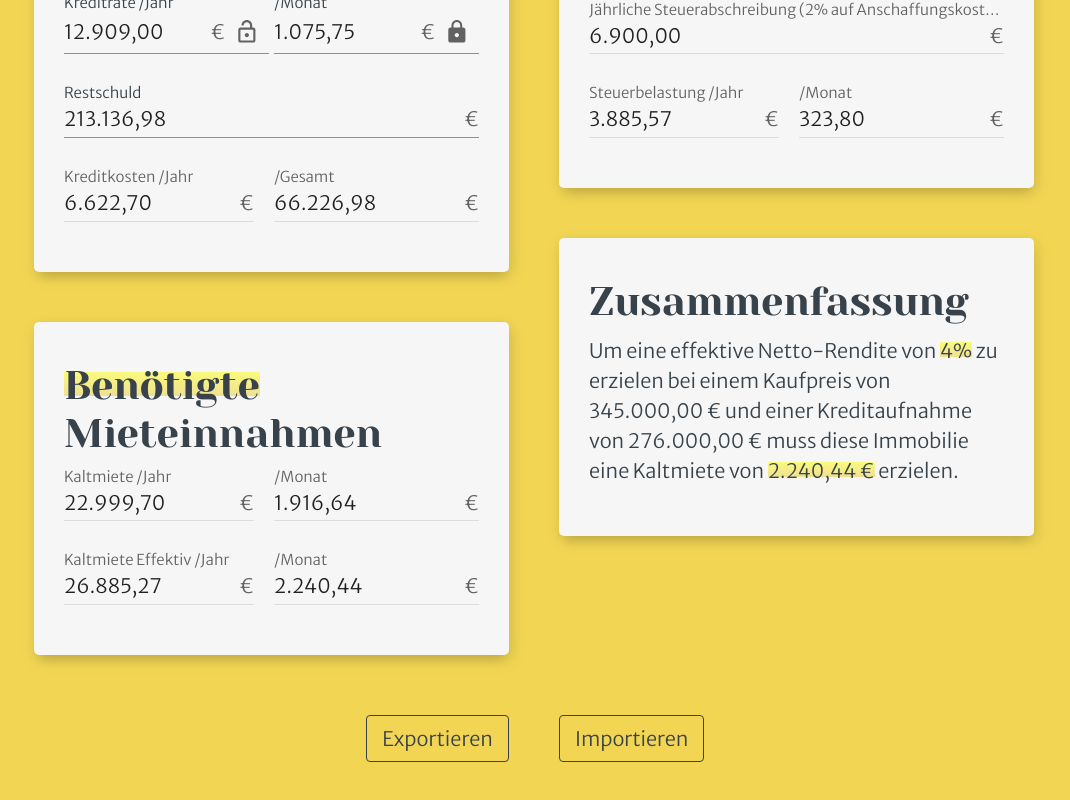
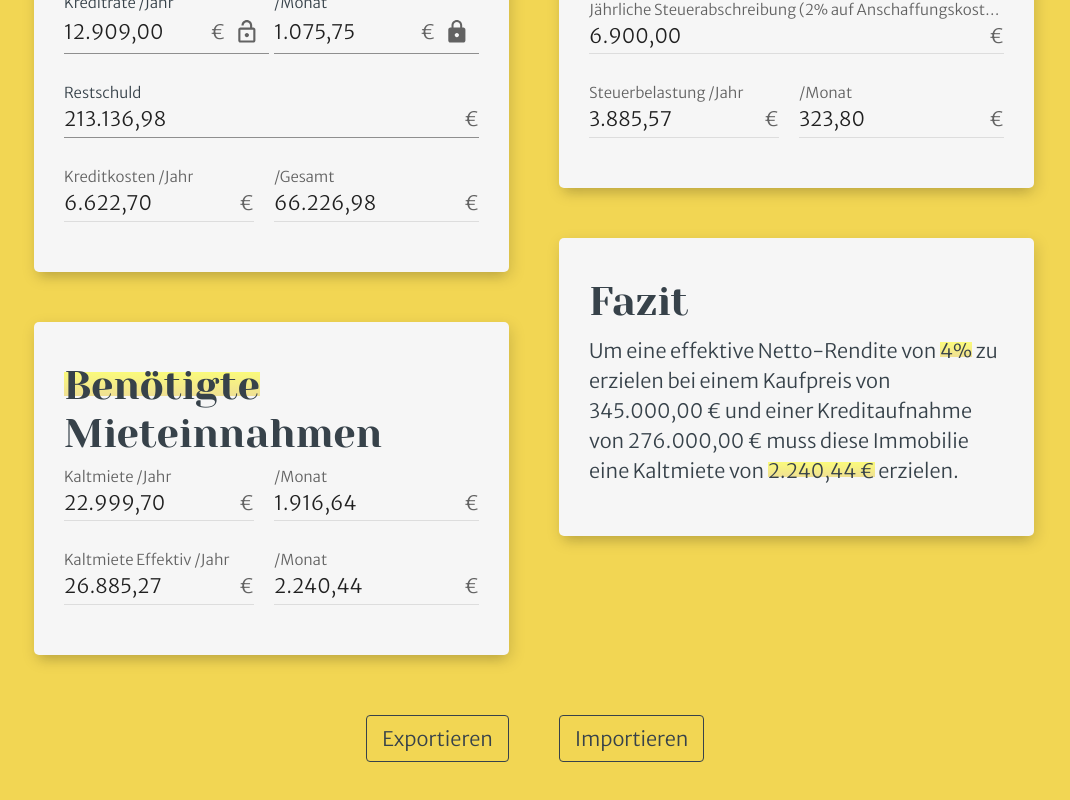
Before and after one commit to ThibaultJanBeyer/property-investment-calculator, a React (Create React App) app: page / in a window 1280 px wide. Shown: the part 1461-2261 px from the top of the page, without its empty margins (106-1176 px from the left). Built offline with nearby package versions, Linux system fonts and the light colour scheme.

Commit message:
rename to fazit

```diff
--- a/src/components/sections/Summary.tsx
+++ b/src/components/sections/Summary.tsx
@@ -12,7 +12,7 @@ export const Summary: React.FunctionComponent = () => {
     currency: 'EUR',
   })
   return (
-    <Paper title="Zusammenfassung">
+    <Paper title="Fazit">
       <Typography component="p">
         Um eine effektive Netto-Rendite von{' '}
         <Highlight>
```
Also changed, not shown: 7 other files (tests, documents, lock files or other folders).
